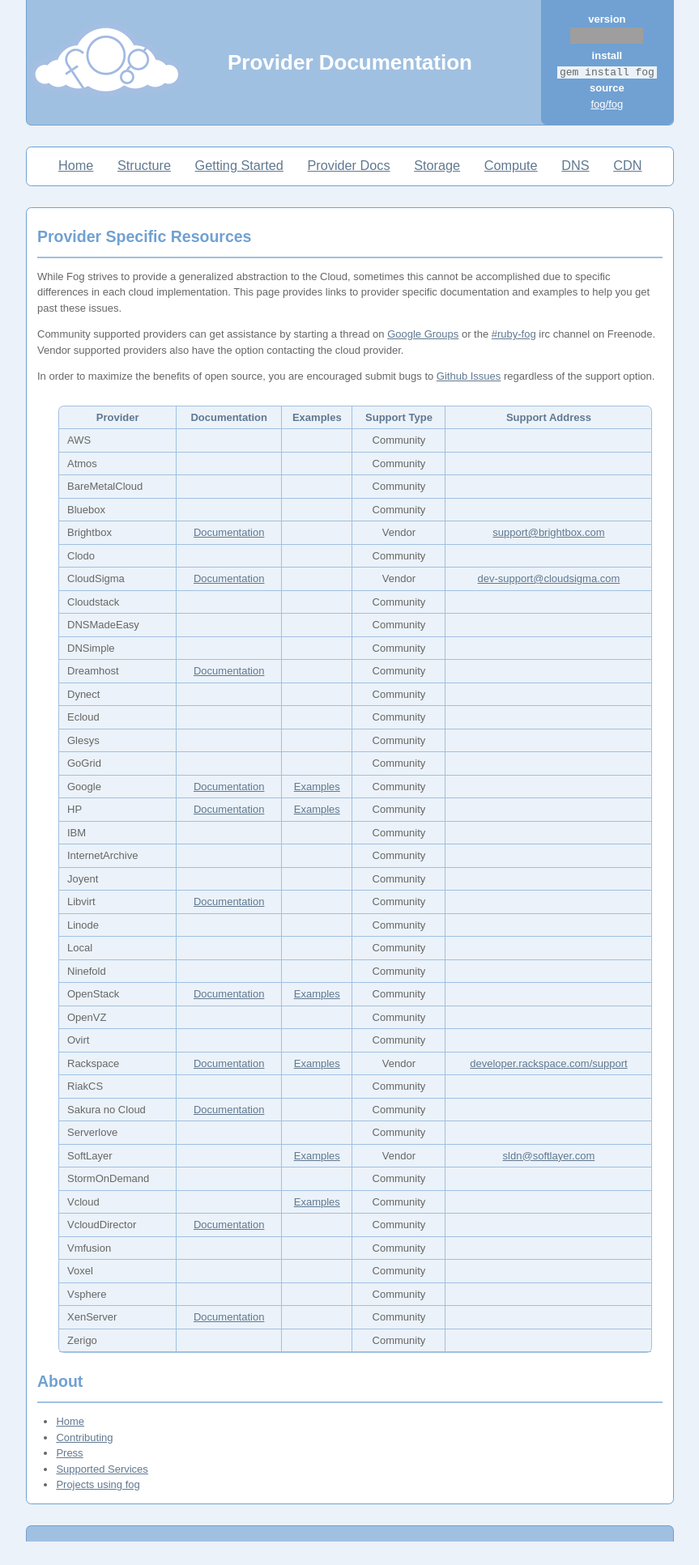
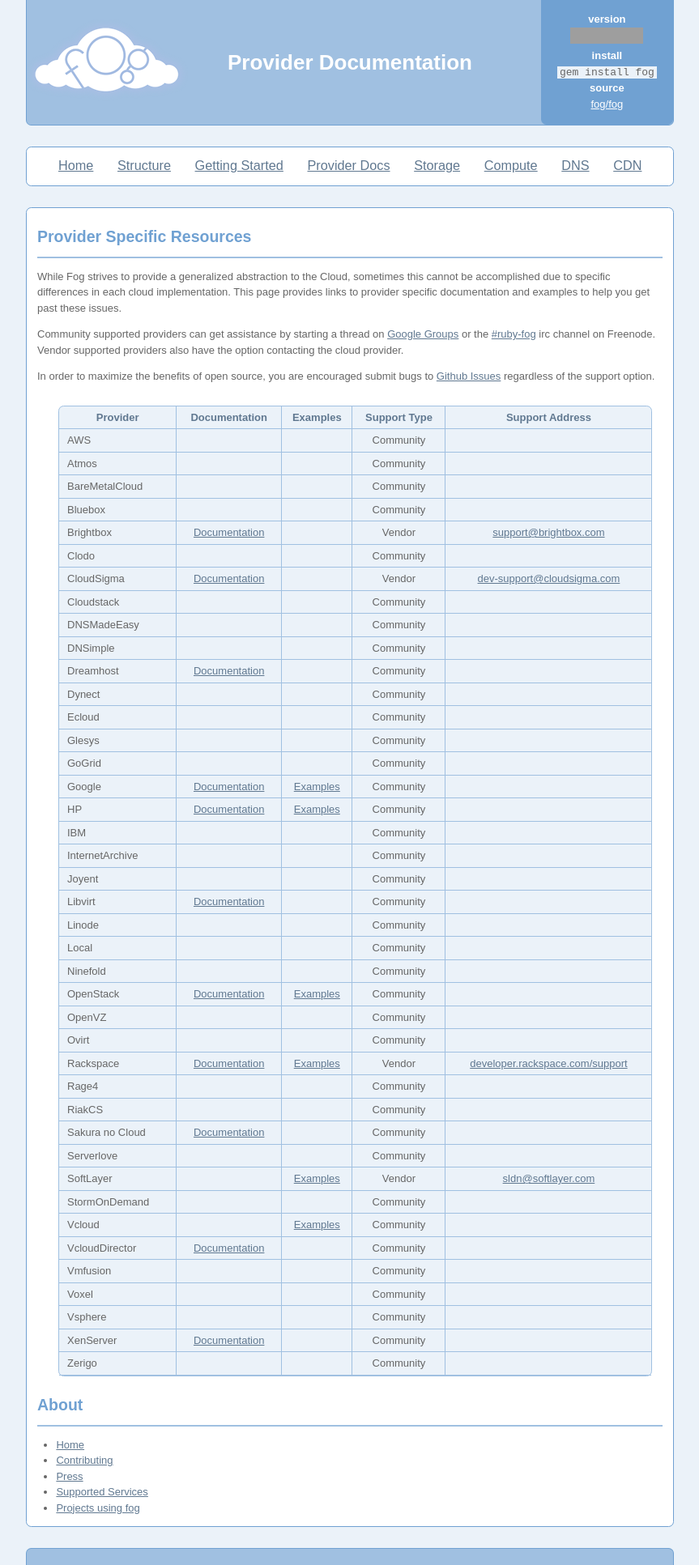
Before and after one commit to fog/fog.github.com, a Jekyll site: the page built from about/provider_documentation.markdown, in a window 1280 px wide. Shown: the whole page at 81% size, without its empty margins (208-1071 px from the left). Built offline with Jekyll 4.4.1, drawn with Linux system fonts in a browser that asks for light colours; nearby versions of some CDN libraries; before the commit the page ends 1904 px from its top, so only the background shows below that; grey boxes are pictures that could not be loaded.

Commit message:
add Rage4 to the list of support providers in fog
Fog supports Rage4 as a DNS provider.  It should be listed in the provider docs

```diff
--- a/about/provider_documentation.markdown
+++ b/about/provider_documentation.markdown
@@ -217,6 +217,13 @@ In order to maximize the benefits of open source, you are encouraged submit bugs
       <td><a href="https://developer.rackspace.com/support">developer.rackspace.com/support</a></td>
     </tr>
    <tr>
+     <td>Rage4</td>
+     <td></td>
+     <td></td>
+     <td>Community</td>
+     <td></td>
+   </tr>
+   <tr>
      <td>RiakCS</td>
      <td></td>
      <td></td>
```
